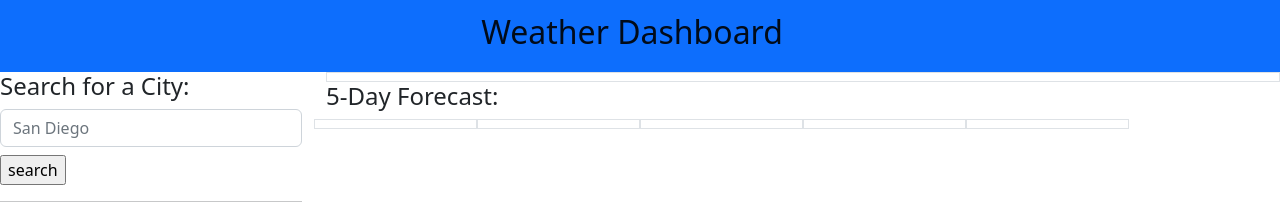
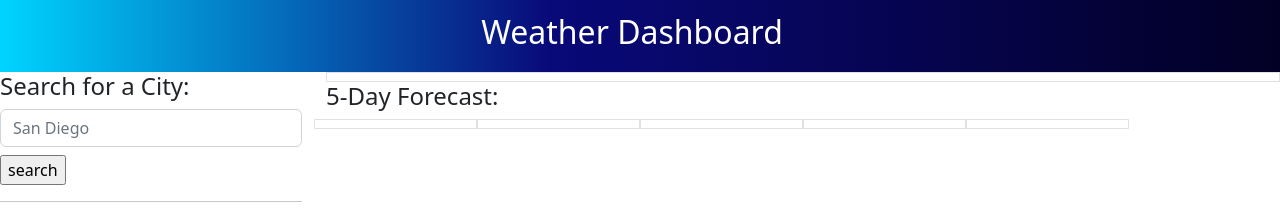
Before and after one commit to TottoMoe/Challenge6-WeatherDashboard, a plain HTML site: page index.html in a window 1280 px wide. Drawn offline with nearby package versions, Linux system fonts and the light colour scheme.

Commit message:
third commit

```diff
--- a/index.html
+++ b/index.html
@@ -10,7 +10,7 @@
 </head>
 <body>
   <!-- <div class="container"> -->
-    <nav class="navbar justify-content-center bg-primary">
+    <nav class="navbar justify-content-center">
         <a class="navbar-brand" href="#">
           <h2>Weather Dashboard</h2>
         </a>
--- a/script.js
+++ b/script.js
@@ -104,7 +104,8 @@ function renderCurrentItem() {
   if (lastItem !== null) {
     /* Display current Date*/
     cityHeaderEl.textContent = lastItem.currentCity + ' (' + date + ') ';
-    // iconHeaderEl.innerHTML = icon;
+    //iconHeaderEl.innerHTML = <img src="http://openweathermap.org/img/wn/${lastItem.currentIcon}@2x.png"></img>;
+
     tempHeaderEl.textContent = 'Temp: '+ lastItem.curretTemp + '°F';
     windHeaderEl.textContent = 'Wind: '+ lastItem.currentWind + ' MPH';
     humHeaderEl.textContent = 'Humidity: '+ lastItem.currentHumidity + ' %';
--- a/style.css
+++ b/style.css
@@ -0,0 +1,8 @@
+.navbar {
+  background: rgb(0,212,255);
+  background: linear-gradient(90deg, rgba(0,212,255,1) 0%, rgba(9,9,121,1) 43%, rgba(2,0,36,1) 100%);
+}
+
+.navbar-brand {
+  color: white;
+}
```
